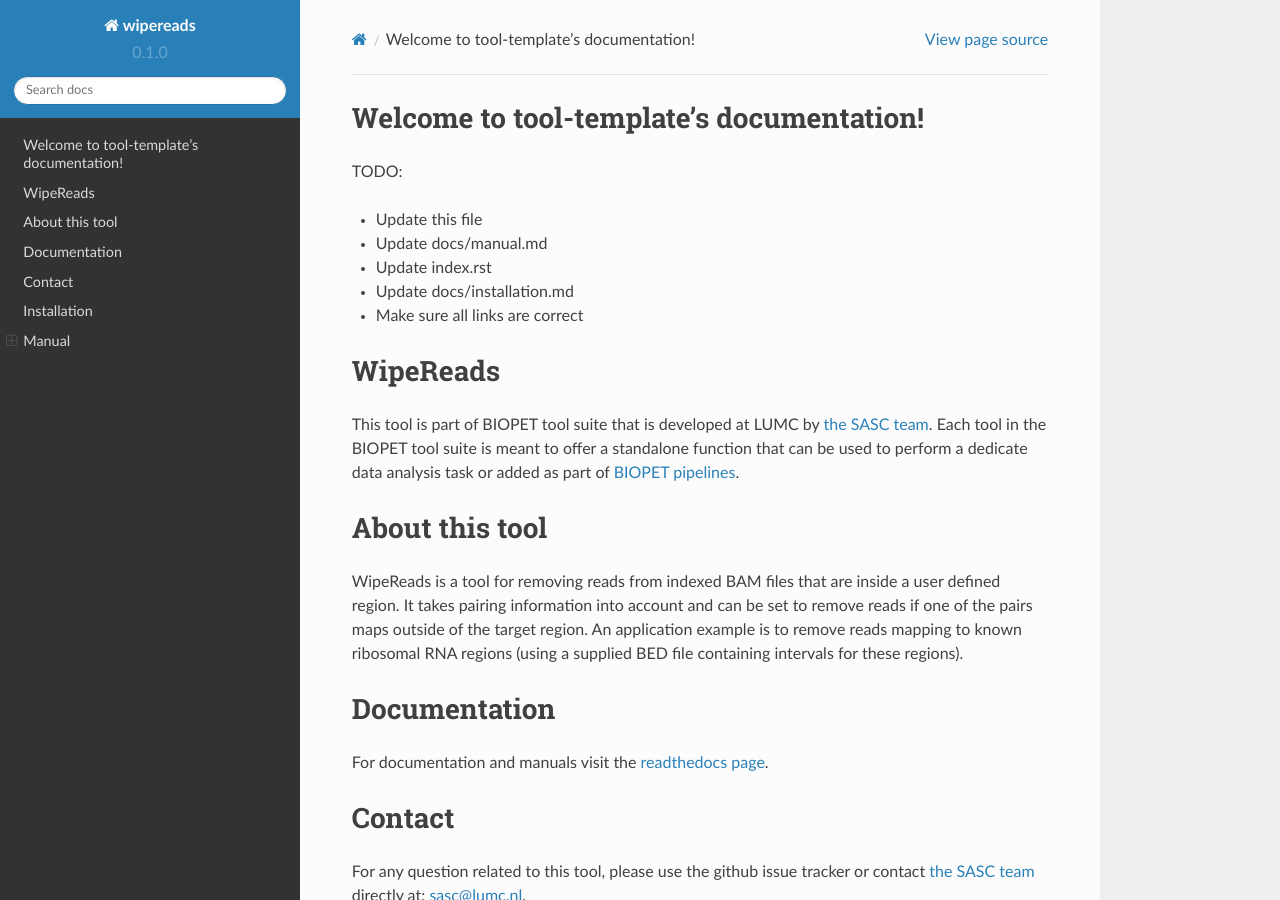
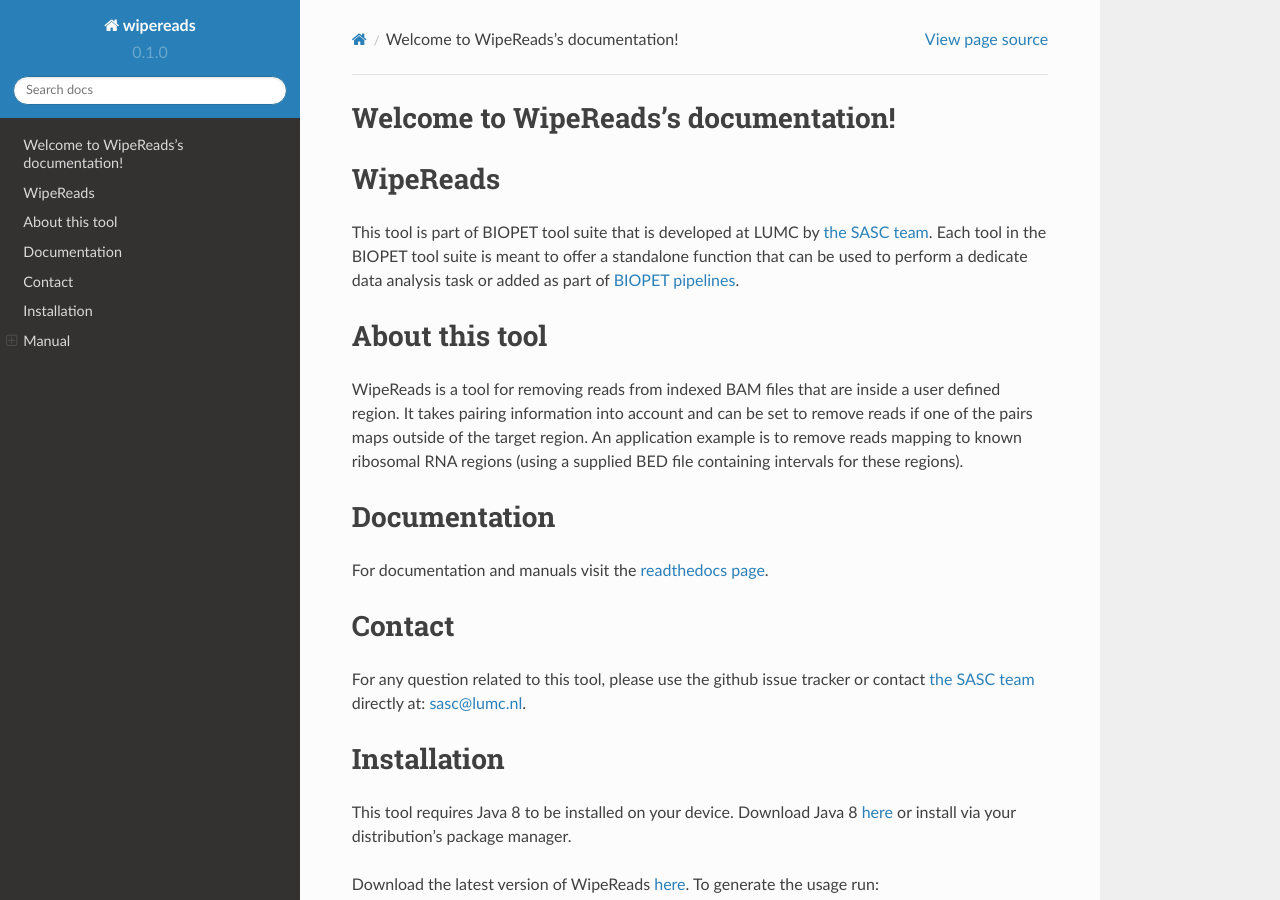
Before and after one commit to biopet/wipereads, a Sphinx documentation site: the page built from docs/index.rst, in a window 1280 px wide and 900 px high. Built offline with Sphinx 7.4.7 and the Read the Docs theme 2.0.0, drawn with Linux system fonts in a browser that asks for light colours.

Commit message:
documentation

```diff
--- a/README.md
+++ b/README.md
@@ -1,10 +1,3 @@
-TODO:
-- Update this file
-- Update docs/manual.md
-- Update index.rst
-- Update docs/installation.md
-- Make sure all links are correct
-
 #  WipeReads
 This tool is part of BIOPET tool suite that is developed at LUMC by [the SASC team](http://sasc.lumc.nl/).
 Each tool in the BIOPET tool suite is meant to offer a standalone function that can be used to perform a
--- a/docs/index.rst
+++ b/docs/index.rst
@@ -1,9 +1,9 @@
-.. tool-template documentation master file, created by
+.. WipeReads documentation master file, created by
    sphinx-quickstart on Thu Oct 12 09:56:27 2017.
    You can adapt this file completely to your liking, but it should at least
    contain the root `toctree` directive.
 
-Welcome to tool-template's documentation!
+Welcome to WipeReads's documentation!
 =========================================
 
 .. mdinclude:: ../README.md
```
